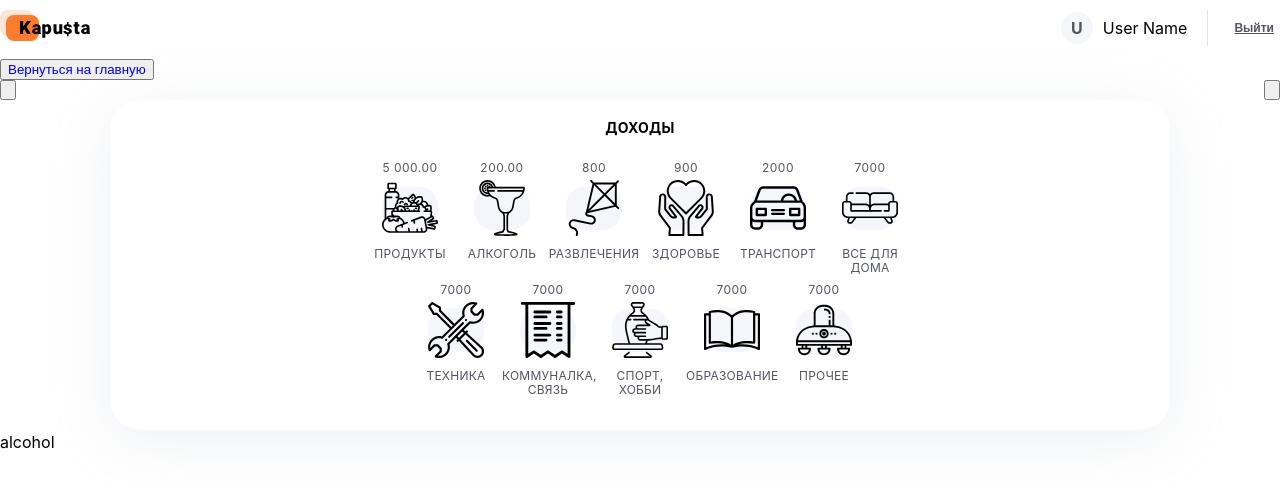
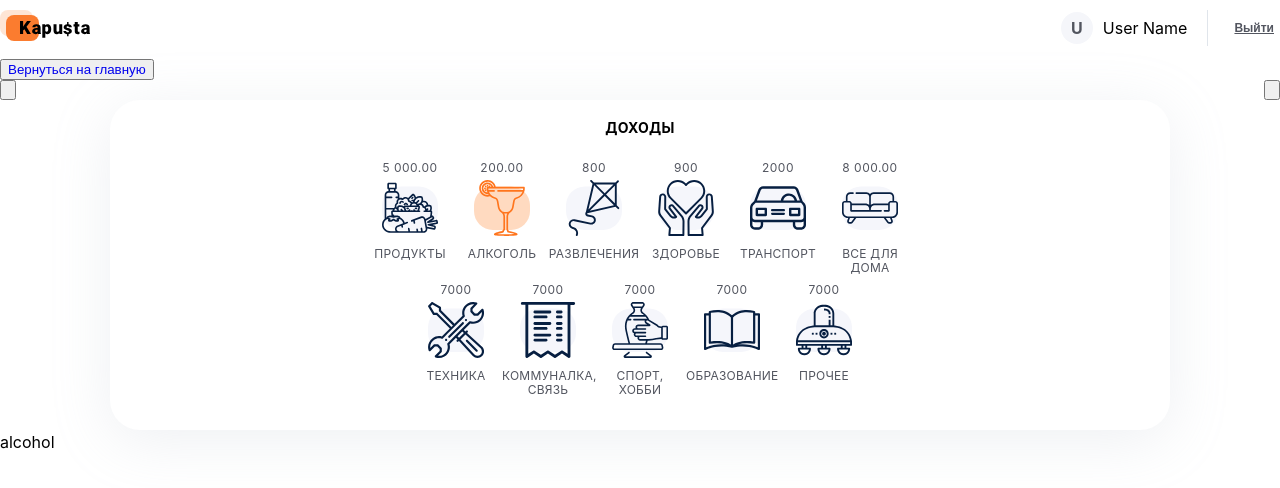
Before and after one commit to NikOroferov/team8_react_project, a React (Create React App) app: page /reports/alcohol in a window 1280 px wide. Shown: the top 488 px of the page. Built offline with nearby package versions, Linux system fonts and the light colour scheme.

Commit message:
Выделение активной категории
Добавлено выделение активной категории

```diff
--- a/src/App.js
+++ b/src/App.js
@@ -4,7 +4,6 @@ import HomePage from './views/HomePage/HomePage';
 import CashFlowPage from './views/CashFlowPage/CashFlowPage';
 import ReportsPage from './views/ReportsPage/ReportsPage';
 import Header from './components/Header/Header';
-import Temporary from './components/TemporaryComponent/temporary';
 
 function App() {
   return (
@@ -14,7 +13,6 @@ function App() {
         <Route path="/" element={<HomePage />} />
         <Route path="/cashflow" element={<CashFlowPage />} />
         <Route path="/reports/*" element={<ReportsPage />} />
-        {/* <Route path="/reports/:category" element={<Temporary />} /> */}
       </Routes>
     </>
   );
--- a/src/components/CostsReport/CostsReport.js
+++ b/src/components/CostsReport/CostsReport.js
@@ -1,4 +1,4 @@
-import { Link, Route, Routes } from 'react-router-dom';
+import { NavLink, Route, Routes } from 'react-router-dom';
 import styles from './CostsReport.module.css';
 import Icons from '../../img/svg/sprite.svg';
 import Temporary from '../TemporaryComponent/temporary';
@@ -41,7 +41,7 @@ function CostsReport() {
       id: '6',
       title: 'Все для дома',
       icon: '#icon-couch',
-      sum: 7000,
+      sum: '8 000.00',
     },
     {
       id: '7',
@@ -83,14 +83,20 @@ function CostsReport() {
           <ul className={styles.list}>
             {expCategories.map(cat => (
               <li key={cat.id} className={styles.item}>
-                <Link to={`/reports/${cat.name}`}>
+                <NavLink to={`${cat.name}`}>
                   <div className={styles.sum}>{cat.sum}</div>
-                  <svg width="56" height="56">
-                    <use xlinkHref={`${Icons}#icon-oval-expenditure`}></use>
-                    <use xlinkHref={`${Icons}${cat.icon}`}></use>
+                  <svg width="56" height="56" className={styles.svg}>
+                    <use
+                      xlinkHref={`${Icons}#icon-oval-expenditure`}
+                      className="ellipse"
+                    ></use>
+                    <use
+                      xlinkHref={`${Icons}${cat.icon}`}
+                      className="svg-icons"
+                    ></use>
                   </svg>
                   <div className={styles.category_title}>{cat.title}</div>
-                </Link>
+                </NavLink>
               </li>
             ))}
           </ul>
--- a/src/components/IncomesReport/IncomesReport.js
+++ b/src/components/IncomesReport/IncomesReport.js
@@ -26,8 +26,14 @@ function IncomesReport() {
             <li key={cat.id} className={styles.item}>
               <div className={styles.sum}>{cat.sum}</div>
               <svg width="56" height="56">
-                <use xlinkHref={`${Icons}#icon-oval-expenditure`}></use>
-                <use xlinkHref={`${Icons}${cat.icon}`}></use>
+                <use
+                  xlinkHref={`${Icons}#icon-oval-expenditure`}
+                  className="ellipse"
+                ></use>
+                <use
+                  xlinkHref={`${Icons}${cat.icon}`}
+                  className="svg-icons"
+                ></use>
               </svg>
               <div className={styles.category_title}>{cat.title}</div>
             </li>
--- a/src/index.css
+++ b/src/index.css
@@ -100,3 +100,21 @@ img {
   max-width: 100%;
   display: block;
 }
+
+/* Стили для свг иконок */
+
+.ellipse {
+  fill: #f5f6fb;
+}
+
+.svg-icons {
+  fill: #071f41;
+}
+
+.active .svg-icons {
+  fill: #ff751d;
+}
+
+.active .ellipse {
+  fill: #ffdac0;
+}
```
Also changed, not shown: src/img/svg/sprite.svg.
